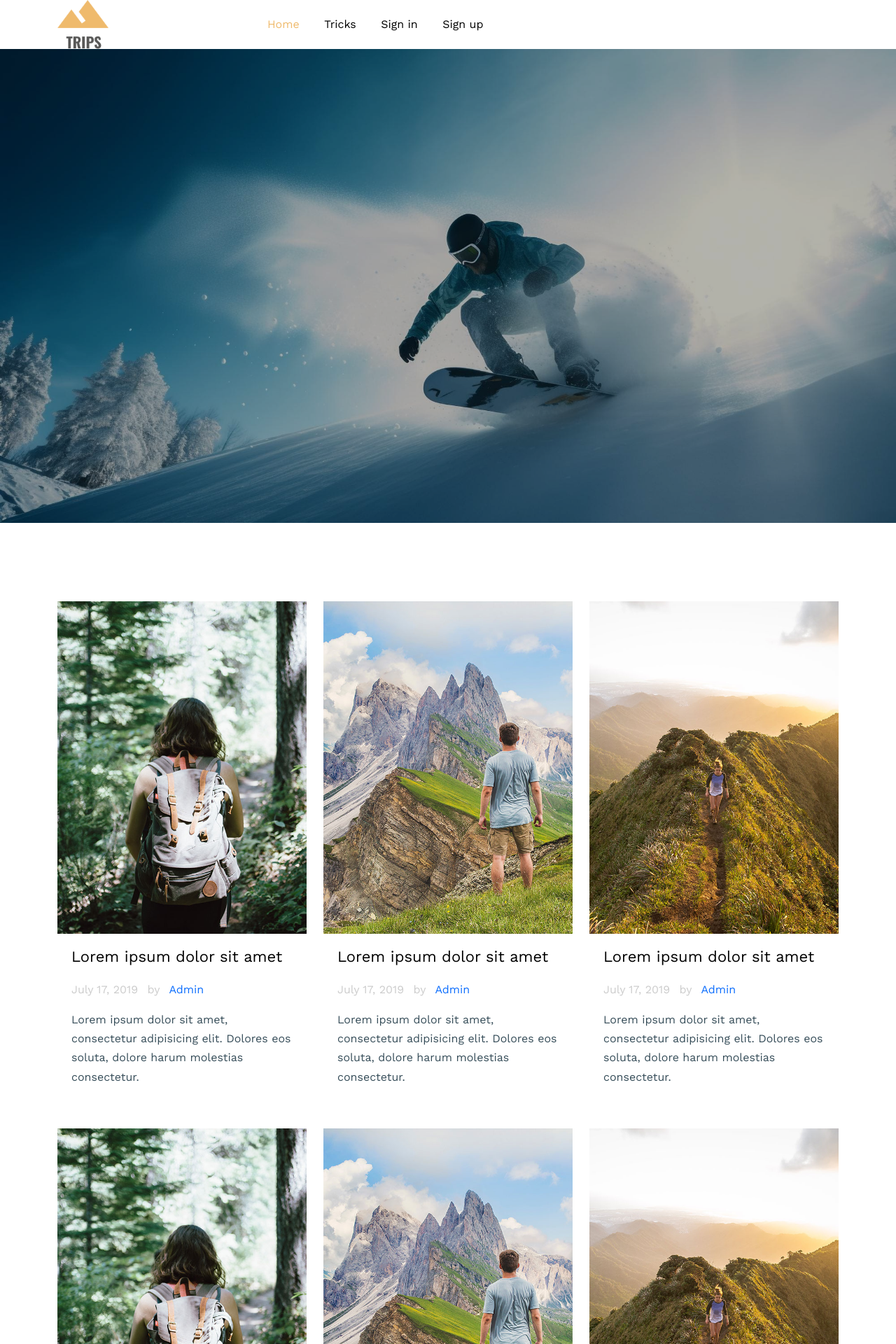
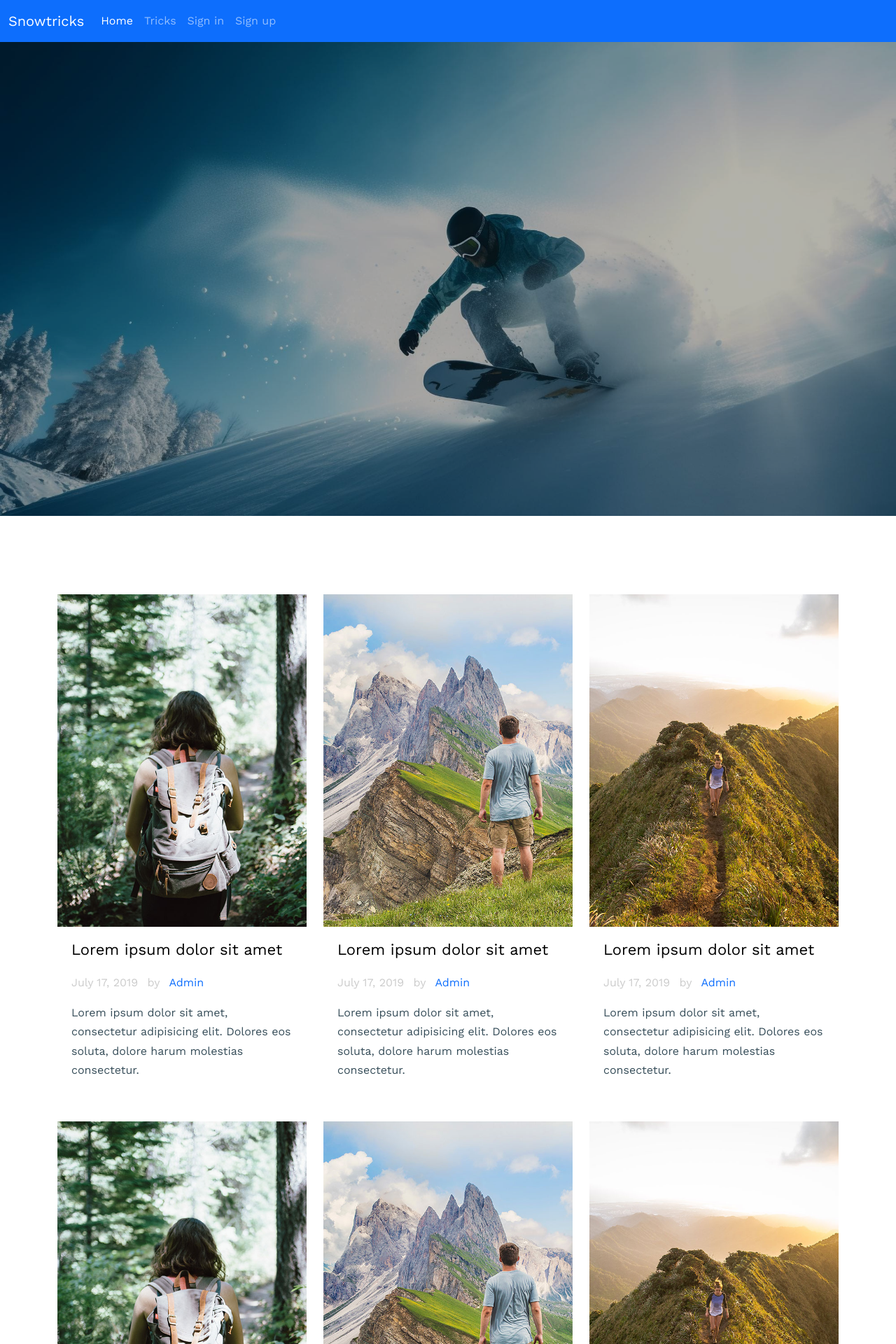
Before and after one commit to gitcmartel/snowtricks, a Symfony app: template templates/home/index.html.twig in a window 1280 px wide. Shown: the top 1920 px of the page at 70% size. Run offline with Twig, Linux system fonts and the light colour scheme; the template is opened without the code that fills it, so the values that code supplies are empty; style sheets or scripts are compiled from the project's sources; some libraries are stand-ins or nearby versions.

Commit message:
Replacing navbar

```diff
--- a/templates/base.html.twig
+++ b/templates/base.html.twig
@@ -20,44 +20,36 @@
 <body data-spy="scroll" data-target=".site-navbar-target" data-offset="300">
     <!-- Header -->
     <div class="site-wrap" id="home-section">
+        <header class="site-navbar site-navbar-target" role="banner">
+            <nav class="navbar navbar-expand-lg bg-primary" data-bs-theme="dark">
+                <div class="container-fluid">
+                    <a class="navbar-brand" href="{{ path('app_home') }}">Snowtricks</a>
+                    <button class="navbar-toggler" type="button" data-bs-toggle="collapse"
+                        data-bs-target="#navbarColor01" aria-controls="navbarColor01" aria-expanded="false"
+                        aria-label="Toggle navigation">
+                        <span class="navbar-toggler-icon"></span>
+                    </button>
+                    <div class="collapse navbar-collapse" id="navbarColor01">
+                        <ul class="navbar-nav me-auto">
+                            <li class="nav-item">
+                                <a class="nav-link active" href="{{ path('app_home') }}">Home
+                                    <span class="visually-hidden">(current)</span>
+                                </a>
+                            </li>
+                            <li class="nav-item">
+                                <a class="nav-link" href="#">Tricks</a>
+                            </li>
+                            <li class="nav-item">
+                                <a class="nav-link" href="#">Sign in</a>
+                            </li>
+                            <li class="nav-item">
+                                <a class="nav-link" href="{{ path('app_subscription') }}">Sign up</a>
+                            </li>
 
-        <div class="site-mobile-menu site-navbar-target">
-            <div class="site-mobile-menu-header">
-                <div class="site-mobile-menu-close mt-3">
-                    <span class="icon-close2 js-menu-toggle"></span>
-                </div>
-            </div>
-            <div class="site-mobile-menu-body"></div>
-        </div>
-
-        <header class="site-navbar site-navbar-target" role="banner">
-            <div class="container">
-                <div class="row align-items-center position-relative">
-
-                    <div class="col-3 ">
-                        <div class="site-logo">
-                            <a href="{{ path('app_home') }}" class="font-weight-bold">
-                                <img src="{{ asset('images/logo.png') }}" alt="Image" class="img-fluid">
-                            </a>
-                        </div>
-                    </div>
-
-                    <div class="col-9  text-right">
-                        <span class="d-inline-block d-lg-none"><a href="#"
-                                class="text-white site-menu-toggle js-menu-toggle py-5 text-white"><span
-                                    class="icon-menu h3 text-white"></span></a></span>
-
-                        <nav class="site-navigation text-right ml-auto d-none d-lg-block" role="navigation">
-                            <ul class="site-menu main-menu js-clone-nav ml-auto ">
-                                <li class="active"><a href="{{ path('app_home') }}" class="nav-link">Home</a></li>
-                                <li><a href="about.html" class="nav-link">Tricks</a></li>
-                                <li><a href="trips.html" class="nav-link">Sign in</a></li>
-                                <li><a href="{{ path('app_subscription') }}" class="nav-link">Sign up</a></li>
-                            </ul>
-                        </nav>
+                        </ul>
                     </div>
                 </div>
-            </div>
+            </nav>
         </header>
         <!--End header -->
 
@@ -73,22 +65,28 @@
                         <h2 class="footer-heading mb-3">Instagram</h2>
                         <div class="row">
                             <div class="col-4 gal_col">
-                                <a href="#"><img src="{{ asset('images/insta_1.jpg') }}" alt="Image" class="img-fluid"></a>
+                                <a href="#"><img src="{{ asset('images/insta_1.jpg') }}" alt="Image"
+                                        class="img-fluid"></a>
                             </div>
                             <div class="col-4 gal_col">
-                                <a href="#"><img src="{{ asset('images/insta_2.jpg') }}" alt="Image" class="img-fluid"></a>
+                                <a href="#"><img src="{{ asset('images/insta_2.jpg') }}" alt="Image"
+                                        class="img-fluid"></a>
                             </div>
                             <div class="col-4 gal_col">
-                                <a href="#"><img src="{{ asset('images/insta_3.jpg') }}" alt="Image" class="img-fluid"></a>
+                                <a href="#"><img src="{{ asset('images/insta_3.jpg') }}" alt="Image"
+                                        class="img-fluid"></a>
                             </div>
                             <div class="col-4 gal_col">
-                                <a href="#"><img src="{{ asset('images/insta_4.jpg') }}" alt="Image" class="img-fluid"></a>
+                                <a href="#"><img src="{{ asset('images/insta_4.jpg') }}" alt="Image"
+                                        class="img-fluid"></a>
                             </div>
                             <div class="col-4 gal_col">
-                                <a href="#"><img src="{{ asset('images/insta_5.jpg') }}" alt="Image" class="img-fluid"></a>
+                                <a href="#"><img src="{{ asset('images/insta_5.jpg') }}" alt="Image"
+                                        class="img-fluid"></a>
                             </div>
                             <div class="col-4 gal_col">
-                                <a href="#"><img src="{{ asset('images/insta_6.jpg') }}" alt="Image" class="img-fluid"></a>
+                                <a href="#"><img src="{{ asset('images/insta_6.jpg') }}" alt="Image"
+                                        class="img-fluid"></a>
                             </div>
                         </div>
                     </div>
```
